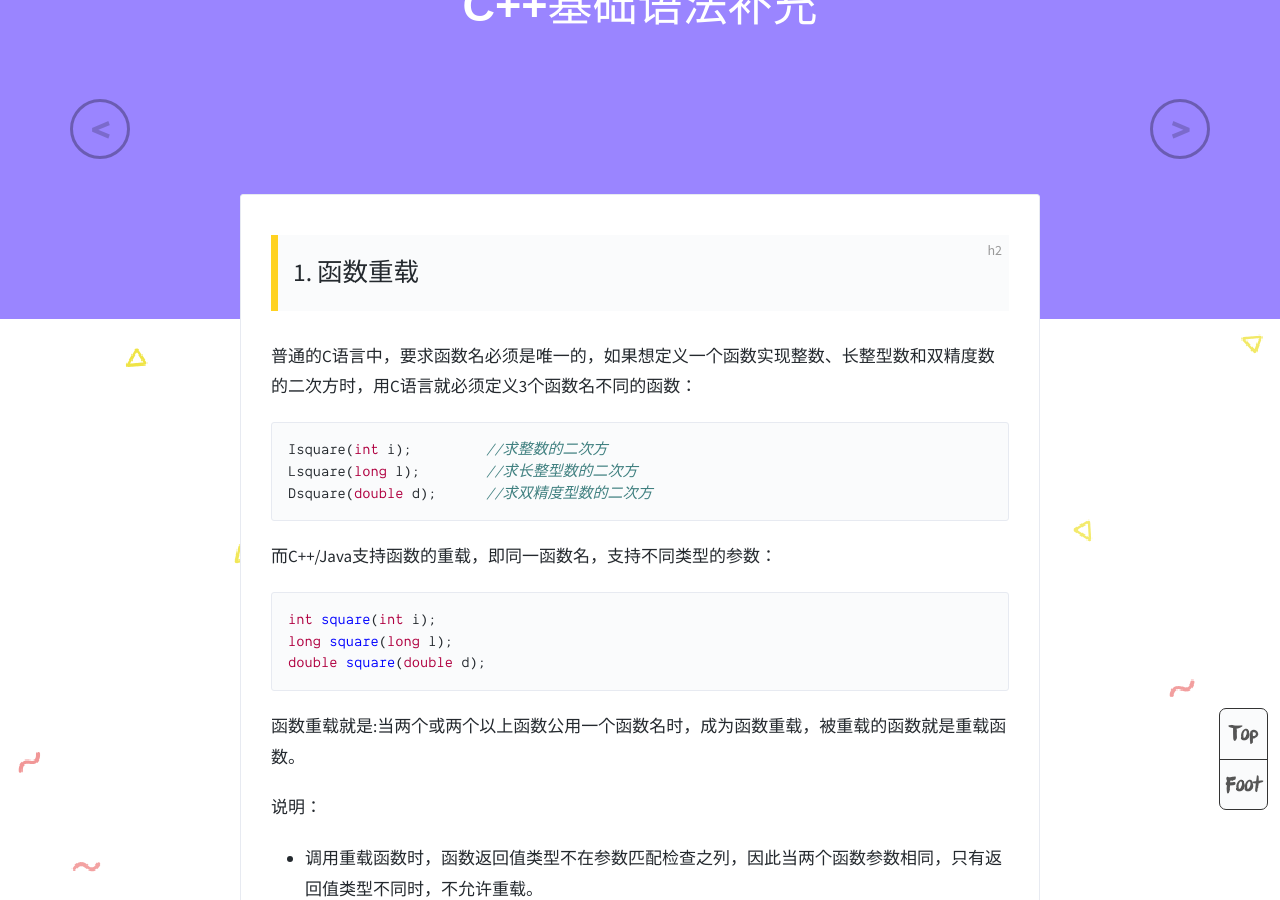
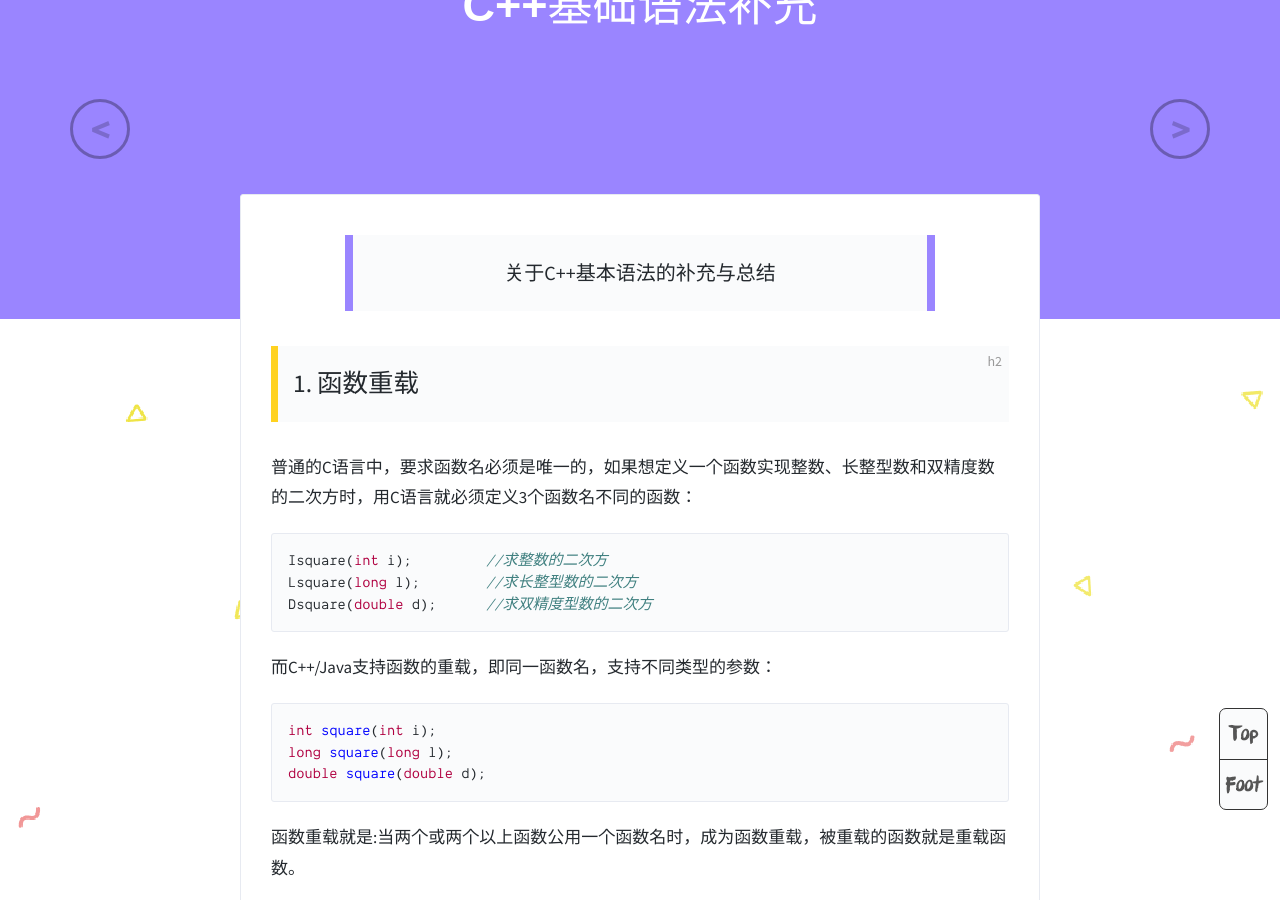
Before and after one commit to leiconghe/leiconghe.github.io, a Jekyll site: the page built from _posts/2023-04-28-基本语法补充.md, in a window 1280 px wide and 900 px high, scrolled down 306 px. Built offline with Jekyll 4.4.1, drawn with Linux system fonts in a browser that asks for light colours; comment, search, counter and statistics services are not loaded.

Commit message:
Update 2023-04-28-基本语法补充.md

```diff
--- a/_posts/2023-04-28-基本语法补充.md
+++ b/_posts/2023-04-28-基本语法补充.md
@@ -1,10 +1,11 @@
 ---
 layout: post
 title: "C++基础语法补充"
+subtitle: "关于C++基本语法的补充与总结"
 date: 2023-04-27
 tags: C++
 color: 'rgb(154,133,255)'
-cover: ''
+cover: '../assets/test.png'
 ---
 
 
```
